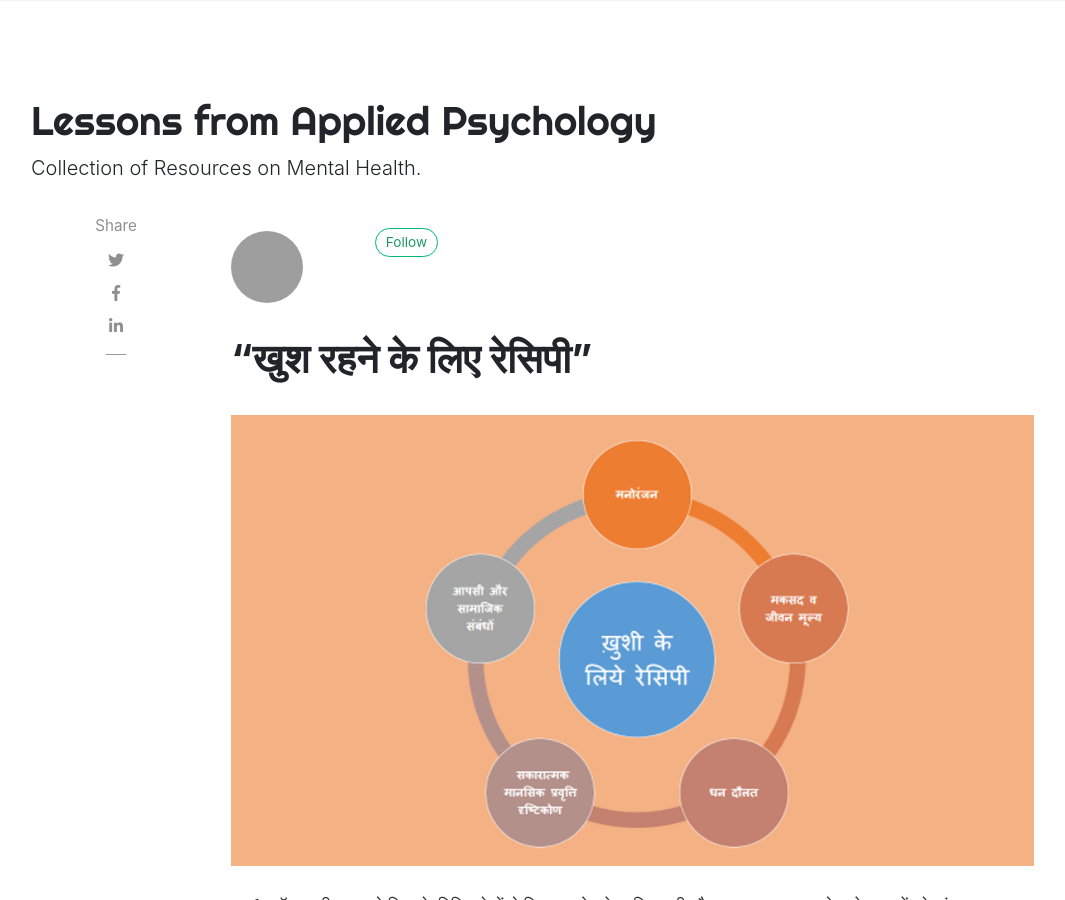
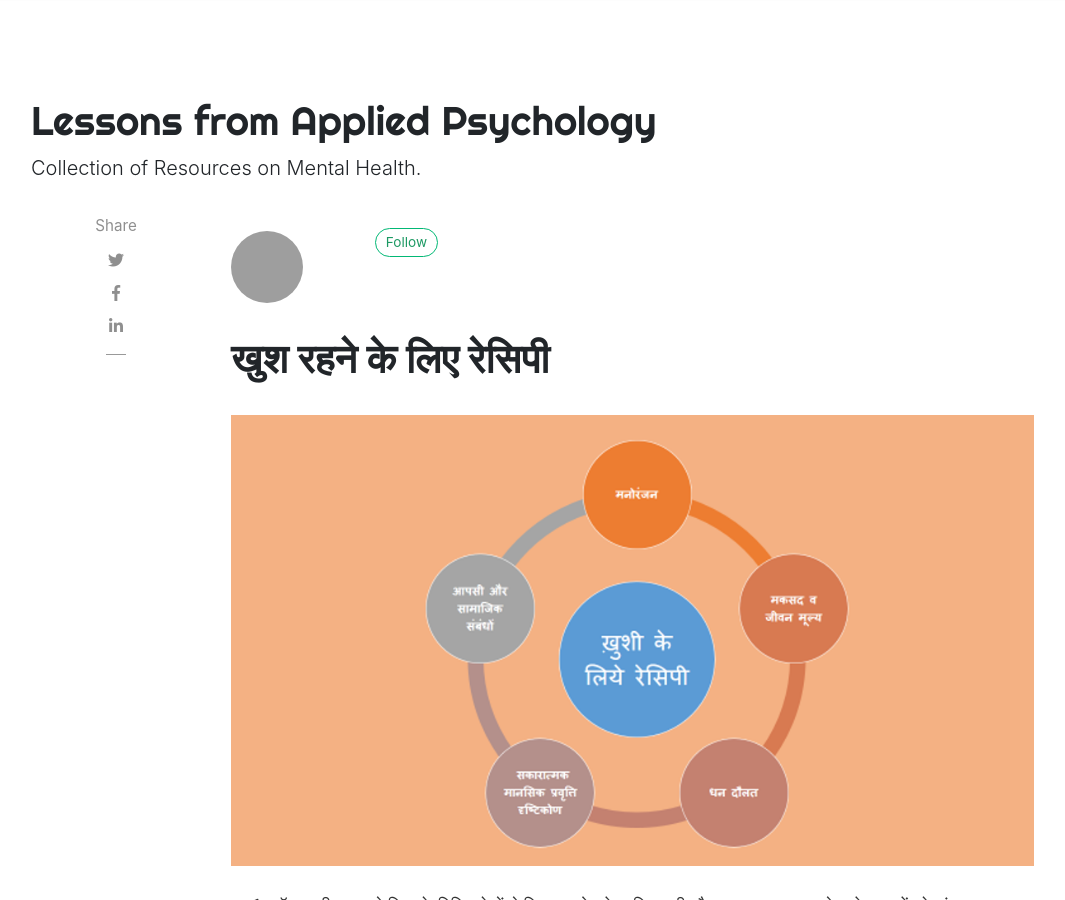
Before and after one commit to codeboy5/ga-blog, a Jekyll site: the page built from _posts/2020-04-08-a-recipe-for-happiness.md, in a window 1280 px wide and 900 px high. Shown: the whole window, without its empty margins (54-1119 px from the left). Built offline with Jekyll 4.4.1, drawn with Linux system fonts in a browser that asks for light colours; nearby versions of some CDN libraries; comment, search, counter and statistics services are not loaded; grey boxes are pictures that could not be loaded.

Commit message:
4 commit

```diff
--- a/_posts/2020-04-08-a-recipe-for-happiness.md
+++ b/_posts/2020-04-08-a-recipe-for-happiness.md
@@ -1,6 +1,6 @@
 ---
 layout: post
-title: “खुश रहने के लिए रेसिपी”
+title: खुश रहने के लिए रेसिपी
 author: Student
 categories: [Happiness, TED Talk]
 image: assets/images/19.png
```
